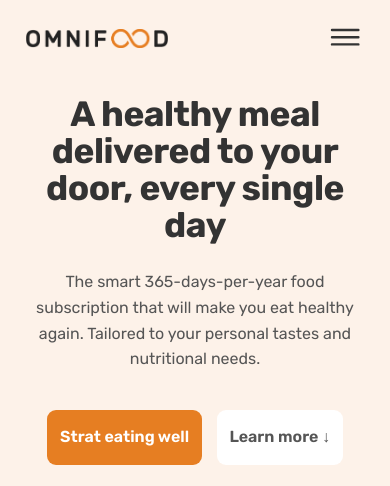
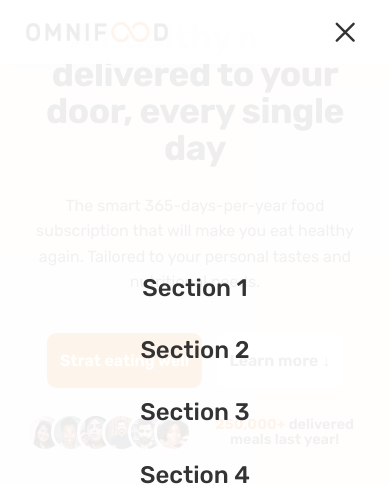
Before and after one commit to hesamkurd/omnifood, a plain HTML site: page index.html in a window 390 px wide. Both pictures are taken after a click on the button 345 px from the left and 38 px from the top of the page. Shown: the top 486 px of the page. Drawn offline with nearby package versions, Linux system fonts and the light colour scheme.

Commit message:
last section in responsive

```diff
--- a/css/general.css
+++ b/css/general.css
@@ -66,6 +66,7 @@ html {
   /* 10px / 16px = 0.625 -> 62.5% */
   font-size: 62.5%;
   overflow-x: hidden;
+  scroll-behavior: smooth;
 }
 
 body {
--- a/css/style.css
+++ b/css/style.css
@@ -72,6 +72,21 @@
 
 .icon-mobile-nav[name="close-outline"] {
   display: none;
+}
+
+/* STICKY NAVIGATION */
+
+.sticky {
+  position: fixed;
+  top: 0;
+  bottom: 0;
+  width: 100%;
+  background-color: rgba(255, 255, 255, 0.952);
+  z-index: 999;
+  height: 8rem;
+  box-shadow: 0 1.2rem 3.2rem rgba(0, 0, 0, 0.03);
+  padding-top: 0;
+  padding-bottom: 0;
 }
 /* - *********************** */
 /* HERO SECTION */
--- a/index.html
+++ b/index.html
@@ -16,7 +16,7 @@
 </head>
 
 <body>
-  <header class="header">
+  <header class="header sticky">
     <img src="img/omnifood-logo.png" alt="Omnifood logo" class="logo" />
     <nav class="main-nav">
       <ul class="main-nav-list">
@@ -46,7 +46,7 @@
             eat healthy again. Tailored to your personal tastes and
             nutritional needs.
           </p>
-          <a href="#" class="btn btn--full margin-right-sm">Strat eating well</a>
+          <a href="#cta" class="btn btn--full margin-right-sm">Strat eating well</a>
           <a href="#" class="btn btn--outline">Learn more &darr;</a>
           <div class="delivered-meals">
             <div class="delivered-imgs">
@@ -440,7 +440,7 @@
       </div>
     </section>
 
-    <section class="section-cta">
+    <section class="section-cta" id="cta">
       <div class="container">
         <div class="cta">
           <div class="cta-text-box">
@@ -558,6 +558,7 @@
   <script type="module"
     src="https://unpkg.com/ionicons@7.1.0/dist/ionicons/ionicons.esm.js"></script>
   <script nomodule src="https://unpkg.com/ionicons@7.1.0/dist/ionicons/ionicons.js"></script>
+  <script defer src="js/script.js"></script>
 </body>
 
 </html>
--- /dev/null
+++ b/js/script.js
@@ -0,0 +1,88 @@
+console.log("Hello world");
+
+///////////////////////////////////////////////////////////
+// Fixing flexbox gap property missing in some Safari versions
+function checkFlexGap() {
+  var flex = document.createElement("div");
+  flex.style.display = "flex";
+  flex.style.flexDirection = "column";
+  flex.style.rowGap = "1px";
+
+  flex.appendChild(document.createElement("div"));
+  flex.appendChild(document.createElement("div"));
+
+  document.body.appendChild(flex);
+  var isSupported = flex.scrollHeight === 1;
+  flex.parentNode.removeChild(flex);
+  console.log(isSupported);
+
+  if (!isSupported) document.body.classList.add("no-flexbox-gap");
+}
+checkFlexGap();
+///////////////////////////////////////////
+const btnNavEl = document.querySelector(".btn-mobile-nav");
+const hederEl = document.querySelector(".header");
+
+btnNavEl.addEventListener("click", function () {
+  hederEl.classList.toggle("nav-open");
+});
+//////
+
+/* STICKY NAVIGATION */
+
+const sectionHeroEl = document.querySelector(".section-hero");
+
+const obs = new IntersectionObserver(function () {}, {});
+obs.observe(sectionHeroEl);
+// https://unpkg.com/smoothscroll-polyfill@0.4.4/dist/smoothscroll.min.js
+
+/*
+.no-flexbox-gap .main-nav-list li:not(:last-child) {
+  margin-right: 4.8rem;
+}
+
+.no-flexbox-gap .list-item:not(:last-child) {
+  margin-bottom: 1.6rem;
+}
+
+.no-flexbox-gap .list-icon:not(:last-child) {
+  margin-right: 1.6rem;
+}
+
+.no-flexbox-gap .delivered-faces {
+  margin-right: 1.6rem;
+}
+
+.no-flexbox-gap .meal-attribute:not(:last-child) {
+  margin-bottom: 2rem;
+}
+
+.no-flexbox-gap .meal-icon {
+  margin-right: 1.6rem;
+}
+
+.no-flexbox-gap .footer-row div:not(:last-child) {
+  margin-right: 6.4rem;
+}
+
+.no-flexbox-gap .social-links li:not(:last-child) {
+  margin-right: 2.4rem;
+}
+
+.no-flexbox-gap .footer-nav li:not(:last-child) {
+  margin-bottom: 2.4rem;
+}
+
+@media (max-width: 75em) {
+  .no-flexbox-gap .main-nav-list li:not(:last-child) {
+    margin-right: 3.2rem;
+  }
+}
+
+@media (max-width: 59em) {
+  .no-flexbox-gap .main-nav-list li:not(:last-child) {
+    margin-right: 0;
+    margin-bottom: 4.8rem;
+  }
+}
+*/
```
